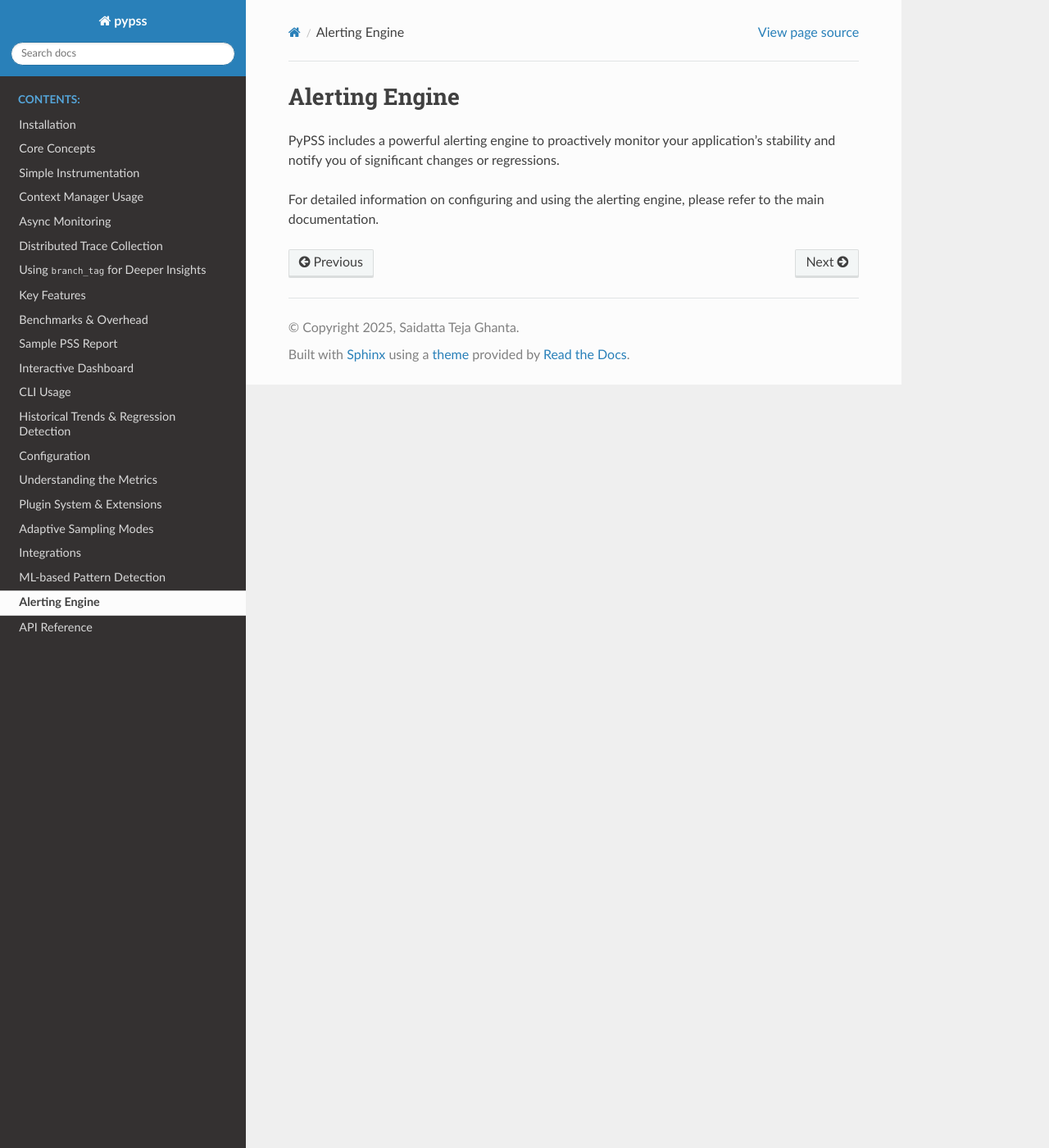
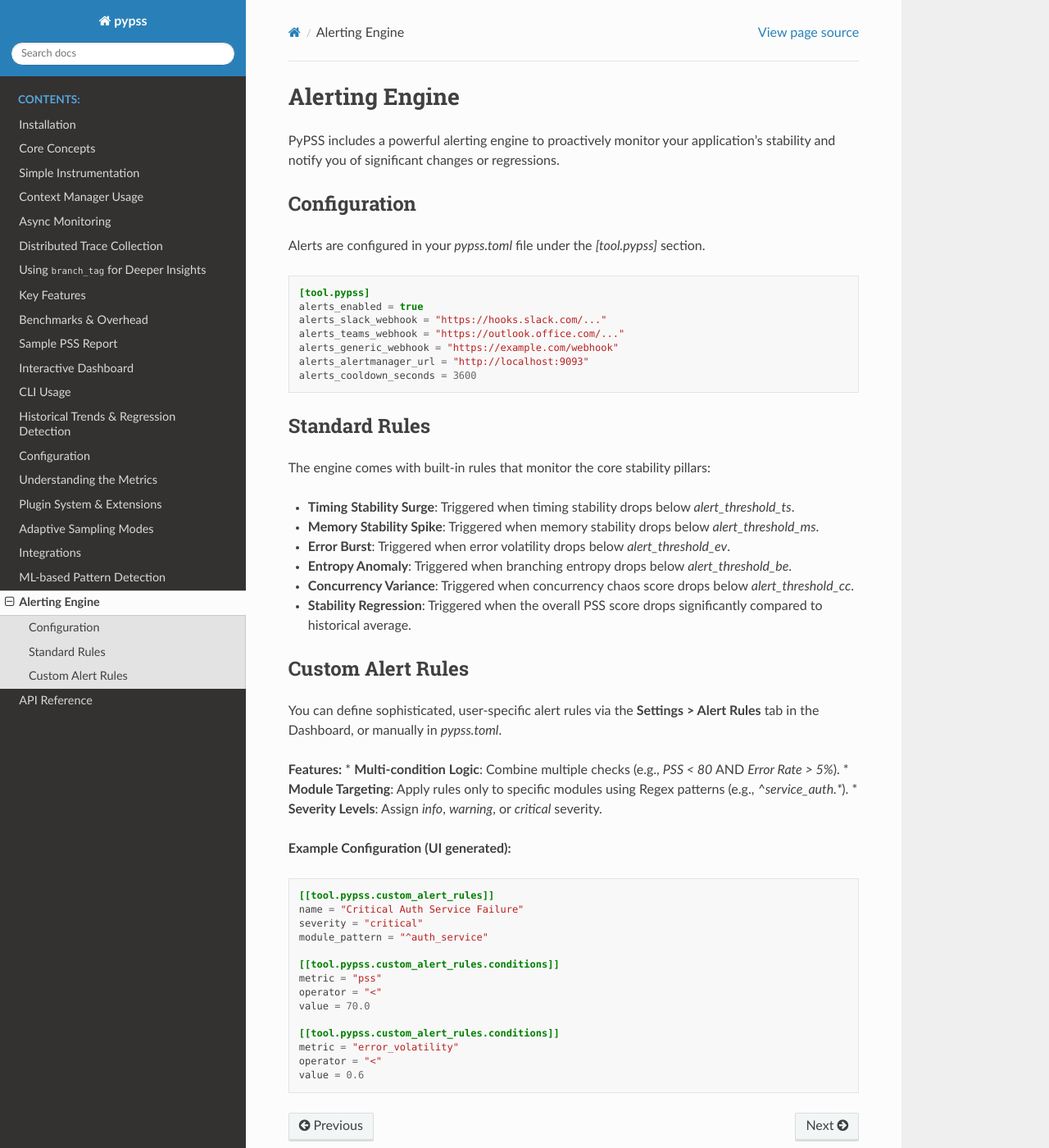
Before and after one commit to Be-Wagile-India/pypss, a Sphinx documentation site: the page built from docs/source/alerting.rst, in a window 1280 px wide and 1400 px high. Shown: the whole window at 82% size. Built offline with Sphinx 7.4.7 and the Read the Docs theme 3.1.0, drawn with Linux system fonts in a browser that asks for light colours.

Commit message:
documentation updated

```diff
--- a/docs/source/alerting.rst
+++ b/docs/source/alerting.rst
@@ -6,4 +6,58 @@ Alerting Engine
 
 PyPSS includes a powerful alerting engine to proactively monitor your application's stability and notify you of significant changes or regressions.
 
-For detailed information on configuring and using the alerting engine, please refer to the main documentation.
+Configuration
+=============
+
+Alerts are configured in your `pypss.toml` file under the `[tool.pypss]` section.
+
+.. code-block:: toml
+
+    [tool.pypss]
+    alerts_enabled = true
+    alerts_slack_webhook = "https://hooks.slack.com/..."
+    alerts_teams_webhook = "https://outlook.office.com/..."
+    alerts_generic_webhook = "https://example.com/webhook"
+    alerts_alertmanager_url = "http://localhost:9093"
+    alerts_cooldown_seconds = 3600
+
+Standard Rules
+==============
+
+The engine comes with built-in rules that monitor the core stability pillars:
+
+*   **Timing Stability Surge**: Triggered when timing stability drops below `alert_threshold_ts`.
+*   **Memory Stability Spike**: Triggered when memory stability drops below `alert_threshold_ms`.
+*   **Error Burst**: Triggered when error volatility drops below `alert_threshold_ev`.
+*   **Entropy Anomaly**: Triggered when branching entropy drops below `alert_threshold_be`.
+*   **Concurrency Variance**: Triggered when concurrency chaos score drops below `alert_threshold_cc`.
+*   **Stability Regression**: Triggered when the overall PSS score drops significantly compared to historical average.
+
+Custom Alert Rules
+==================
+
+You can define sophisticated, user-specific alert rules via the **Settings > Alert Rules** tab in the Dashboard, or manually in `pypss.toml`.
+
+**Features:**
+*   **Multi-condition Logic**: Combine multiple checks (e.g., `PSS < 80` AND `Error Rate > 5%`).
+*   **Module Targeting**: Apply rules only to specific modules using Regex patterns (e.g., `^service_auth.*`).
+*   **Severity Levels**: Assign `info`, `warning`, or `critical` severity.
+
+**Example Configuration (UI generated):**
+
+.. code-block:: toml
+
+    [[tool.pypss.custom_alert_rules]]
+    name = "Critical Auth Service Failure"
+    severity = "critical"
+    module_pattern = "^auth_service"
+
+    [[tool.pypss.custom_alert_rules.conditions]]
+    metric = "pss"
+    operator = "<"
+    value = 70.0
+
+    [[tool.pypss.custom_alert_rules.conditions]]
+    metric = "error_volatility"
+    operator = "<"
+    value = 0.6
```
Also changed, not shown: docs/source/configuration.rst (+16 -0 lines), docs/source/dashboard.rst (+18 -0 lines).
